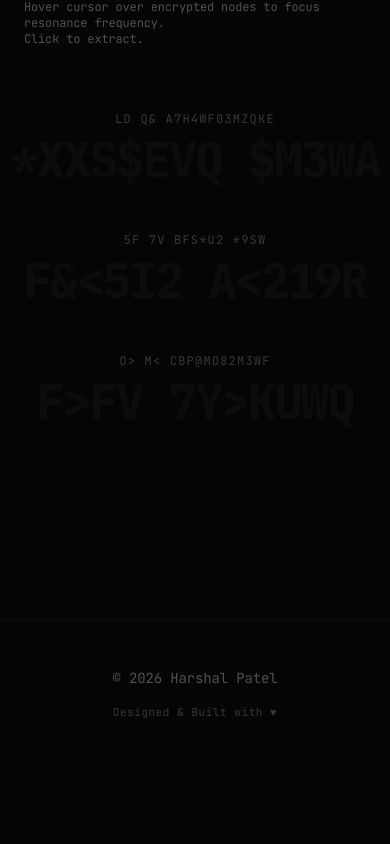
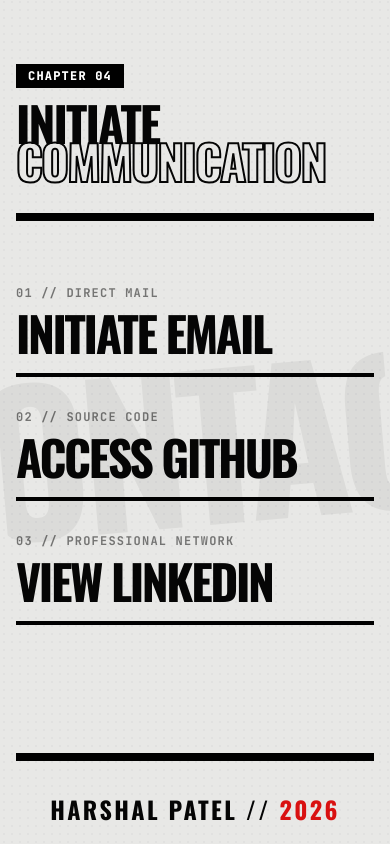
Before and after one commit to HarshalPatel1972/harshal-patel, a Next.js app: page / in a window 390 px wide. Shown: the part 5640-6484 px from the top of the page. Before the commit the page ends 6408 px from the top, so only its background shows below. Built offline with nearby package versions, Linux system fonts and the light colour scheme.

Commit message:
feat(contact): rebuilt contact section purely in mappa brutalism with thick ink borders, blood hover slashes, heavy display typography, and eradicated all data-decryption text scanning

```diff
--- a/src/components/Contact.tsx
+++ b/src/components/Contact.tsx
@@ -1,6 +1,6 @@
 "use client";
 
-import { useEffect, useRef, useState } from "react";
+import { useRef, useState } from "react";
 import { profile } from "@/data/profile";
 import { ScrollReveal } from "./ScrollReveal";
 import { animate as anime } from "animejs";
@@ -8,232 +8,142 @@ import { animate as anime } from "animejs";
 const LINKS = [
   {
     id: "email",
-    label: "01 // COMMUNICATION",
+    label: "01 // DIRECT MAIL",
     value: "INITIATE EMAIL",
-    href: `mailto:${profile.email}`, // We will preventDefault on this
-    color: "from-amber-300 to-orange-500",
+    href: `mailto:${profile.email}`,
   },
   {
     id: "github",
     label: "02 // SOURCE CODE",
     value: "ACCESS GITHUB",
     href: profile.github,
-    color: "from-violet-400 to-fuchsia-500",
   },
   {
     id: "linkedin",
-    label: "03 // PROFESSIONAL",
-    value: "VIEW NETWORK",
+    label: "03 // PROFESSIONAL NETWORK",
+    value: "VIEW LINKEDIN",
     href: profile.linkedin,
-    color: "from-blue-400 to-cyan-400",
   },
 ];
 
-/**
- * Rapidly scrambles characters to simulate encrypted data
- */
-function ScrambledData({ original, isCopied }: { original: string; isCopied?: boolean }) {
-  const [text, setText] = useState(original);
-
-  useEffect(() => {
-    // If copied, show the exact text immediately without scrambling
-    if (isCopied) {
-      setText(original);
-      return;
-    }
-
-    const chars = "ABCDEFGHIJKLMNOPQRSTUVWXYZ0123456789@#$%&*<>";
-    const interval = setInterval(() => {
-      setText(
-        original
-          .split("")
-          .map((c) =>
-            c === " " ? " " : chars[Math.floor(Math.random() * chars.length)]
-          )
-          .join("")
-      );
-    }, 60);
-    return () => clearInterval(interval);
-  }, [original, isCopied]);
-
-  return <span className="font-mono">{text}</span>;
-}
-
 export function Contact() {
   const containerRef = useRef<HTMLDivElement>(null);
-  const ringRef = useRef<HTMLDivElement>(null);
-  const target = useRef({ x: 500, y: 500, r: 0 });
-  const current = useRef({ x: 500, y: 500, r: 0 });
-  const requestRef = useRef<number | null>(null);
-
   const [copied, setCopied] = useState(false);
 
-  // Smooth lerp for the lens
-  useEffect(() => {
-    const update = () => {
-      current.current.x += (target.current.x - current.current.x) * 0.15;
-      current.current.y += (target.current.y - current.current.y) * 0.15;
-      current.current.r += (target.current.r - current.current.r) * 0.12;
+  const handleLinkClick = (e: React.MouseEvent<HTMLAnchorElement>, id: string) => {
+    // Global Impact Frame on any link click
+    document.body.style.animation = "none";
+    void document.body.offsetWidth;
+    document.body.style.animation = "impact-flash 0.3s cubic-bezier(0.4, 0, 0.2, 1)";
 
-      if (containerRef.current) {
-        containerRef.current.style.setProperty("--lens-x", `${current.current.x}px`);
-        containerRef.current.style.setProperty("--lens-y", `${current.current.y}px`);
-        containerRef.current.style.setProperty("--lens-r", `${current.current.r}px`);
-      }
-
-      requestRef.current = requestAnimationFrame(update);
-    };
-    requestRef.current = requestAnimationFrame(update);
-    return () => {
-      if (requestRef.current) cancelAnimationFrame(requestRef.current);
-    };
-  }, []);
-
-  const handleMouseMove = (e: React.MouseEvent) => {
-    if (!containerRef.current) return;
-    const rect = containerRef.current.getBoundingClientRect();
-    target.current.x = e.clientX - rect.left;
-    target.current.y = e.clientY - rect.top;
-  };
-
-  const handleMouseEnter = () => {
-    if (!copied) target.current.r = 180;
-  };
-
-  const handleMouseLeave = () => {
-    if (!copied) target.current.r = 0;
-  };
-
-  const handleLinkClick = (e: React.MouseEvent<HTMLAnchorElement>, id: string) => {
     if (id === "email") {
-      e.preventDefault(); // Stop mailto: behavior
+      e.preventDefault();
       navigator.clipboard.writeText(profile.email);
       setCopied(true);
 
-      // Massive lens expansion + color flash
-      target.current.r = 800;
+      const targetEl = e.currentTarget;
 
-      if (ringRef.current) {
-        anime(ringRef.current, {
-          borderColor: ["#10b981", "rgba(255,255,255,0.2)"],
-          boxShadow: [
-            "inset 0 0 100px rgba(16,185,129,0.5), inset 0 4px 10px rgba(255,255,255,0.2), 0 20px 40px rgba(0,0,0,0.5)",
-            "inset 0 0 40px rgba(255,255,255,0.05), inset 0 4px 10px rgba(255,255,255,0.2), 0 20px 40px rgba(0,0,0,0.5)"
+      // Brutalist shatter shake on copy
+      anime(targetEl, {
+        translateX: [
+           { value: 10, duration: 50 },
+           { value: -10, duration: 50 },
+           { value: 10, duration: 50 },
+           { value: 0, duration: 50 }
         ],
-          duration: 1500,
-          easing: "outExpo"
+        easing: 'easeInOutSine'
       });
-      }
 
       setTimeout(() => {
         setCopied(false);
-        target.current.r = 180; // Return to hover state size
       }, 2000);
     }
   };
 
   return (
-    <section id="contact" className="relative bg-[#050508] border-t border-white/[0.04]">
-      <ScrollReveal className="absolute top-12 left-6 md:left-12 z-40 block pointer-events-none">
-         <span className="text-sm font-mono text-violet-400 tracking-widest uppercase">
-            Data Decryption Matrix
-         </span>
-         <p className="text-white/30 text-xs font-mono mt-2 max-w-xs">
-            Hover cursor over encrypted nodes to focus resonance frequency.<br/>
-            Click to extract.
-         </p>
+    <section
+      id="contact"
+      ref={containerRef}
+      className="relative py-24 md:py-32 px-4 md:px-8 bg-[var(--text-bone)] flex flex-col items-center overflow-hidden"
+    >
+      {/* Halftone / Grain Texture Base */}
+      <div className="absolute inset-0 halftone-bg z-0 opacity-[0.05] pointer-events-none invert mix-blend-multiply" />
+
+      {/* Massive Background Typography */}
+      <div className="absolute top-1/2 left-1/2 -translate-x-1/2 -translate-y-1/2 w-full flex justify-center pointer-events-none overflow-hidden z-0 opacity-5 select-none rotate-[-5deg]">
+         <h2 className="text-[12rem] md:text-[25rem] font-black font-display text-[var(--bg-ink)] whitespace-nowrap leading-none tracking-tighter">
+            CONTACT
+         </h2>
+      </div>
+
+      <div className="w-full max-w-7xl relative z-10 flex flex-col pt-12">
+
+        {/* Header Block */}
+        <ScrollReveal duration={1000}>
+           <div className="bg-black text-white font-black font-mono text-xs tracking-widest px-3 py-1 inline-block mb-4">
+             CHAPTER 04
+           </div>
+           <h2 className="text-5xl md:text-8xl lg:text-9xl font-black font-display text-[var(--bg-ink)] uppercase tracking-[-0.04em] leading-[0.8] mb-16 md:mb-24 border-b-8 border-black pb-8">
+             INITIATE <br/> <span className="text-transparent" style={{ WebkitTextStroke: "2px var(--bg-ink)" }}>COMMUNICATION</span>
+           </h2>
         </ScrollReveal>
 
-      <div
-        ref={containerRef}
-        className="relative w-full h-[700px] flex items-center justify-center overflow-hidden cursor-none"
-        onMouseMove={handleMouseMove}
-        onMouseEnter={handleMouseEnter}
-        onMouseLeave={handleMouseLeave}
-      >
-        {/* =========================================
-            BACKGROUND LAYER: Scrambled & Clickable
-            ========================================= */}
-        <div className="absolute inset-0 flex flex-col items-center justify-center gap-12 z-10 w-full">
-          {LINKS.map((link) => {
+        {/* Links Container */}
+        <div className="flex flex-col gap-8 md:gap-12 pl-0 md:pl-24">
+          {LINKS.map((link, i) => {
             const isEmailCopied = copied && link.id === "email";
-            const textValue = isEmailCopied ? "DATA EXTRACTED" : link.value;
+            const textValue = isEmailCopied ? "EMAIL COPIED" : link.value;
 
             return (
+              <ScrollReveal key={link.id} duration={1000} delay={i * 150} direction="left">
                 <a
-                key={link.id + "-bg"}
                   href={link.href}
                   target={link.id !== "email" ? "_blank" : undefined}
                   rel="noopener noreferrer"
                   onClick={(e) => handleLinkClick(e, link.id)}
-                className="text-center block outline-none w-full"
-                onMouseEnter={() => !copied && (target.current.r = 280)}
-                onMouseLeave={() => !copied && (target.current.r = 180)}
+                  className="group relative block w-full outline-none"
                 >
-                <div className="text-xs md:text-sm font-mono text-white/20 mb-2 tracking-widest transition-colors duration-300">
-                  <ScrambledData original={link.label} isCopied={isEmailCopied} />
+                  {/* Hover Slash Background */}
+                  <div className="absolute top-0 bottom-0 left-[-20px] right-[-20%] bg-[var(--accent-blood)] origin-left scale-x-0 group-hover:scale-x-100 transition-transform duration-500 ease-[cubic-bezier(0.86,0,0.07,1)] z-0 brutal-shadow manga-cut-tr" />
+
+                  <div className="relative z-10 flex flex-col md:flex-row md:items-end justify-between border-b-4 border-black group-hover:border-transparent pb-4 transition-colors">
+
+                    <div>
+                      <div className="text-xs sm:text-sm font-bold font-mono text-black/50 tracking-widest mb-2 group-hover:text-black/80 transition-colors">
+                        {link.label}
                       </div>
-                <div
-                  className="text-5xl md:text-7xl lg:text-8xl font-black text-white/[0.03] uppercase tracking-tighter"
-                  style={{ fontFamily: "var(--font-display)" }}
-                >
-                  <ScrambledData original={textValue} isCopied={isEmailCopied} />
+
+                      <div className="text-5xl sm:text-6xl md:text-8xl lg:text-9xl font-black font-display uppercase tracking-tighter text-[var(--bg-ink)] group-hover:text-[var(--text-bone)] transition-colors duration-300 pointer-events-none">
+                        {textValue}
+                      </div>
+                    </div>
+
+                    {/* Brutalist Arrow/CTA */}
+                    <div className="hidden md:flex w-16 h-16 bg-black text-white items-center justify-center brutal-shadow group-hover:bg-[var(--bg-ink)] group-hover:rotate-45 transition-transform duration-300 origin-center mb-4">
+                       <svg width="24" height="24" viewBox="0 0 24 24" fill="none" stroke="currentColor" strokeWidth="3" strokeLinecap="square">
+                         <path d="M5 12h14M12 5l7 7-7 7"/>
+                       </svg>
+                    </div>
+
                   </div>
                 </a>
+              </ScrollReveal>
             );
           })}
         </div>
 
-        {/* =========================================
-            FOREGROUND LAYER: Real Data, Masked
-            ========================================= */}
-        <div
-          className="absolute inset-0 flex flex-col items-center justify-center gap-12 z-20 pointer-events-none w-full bg-[#0a0a0f]/40 backdrop-blur-sm"
-          style={{
-            clipPath: `circle(var(--lens-r, 0px) at var(--lens-x, 50%) var(--lens-y, 50%))`,
-          }}
-        >
-          {LINKS.map((link) => {
-            const isEmailCopied = copied && link.id === "email";
-            const textValue = isEmailCopied ? "DATA EXTRACTED" : link.value;
-            // When copied, turn the email gradient emerald green
-            const gradientColors = isEmailCopied ? "from-emerald-300 to-teal-400" : link.color;
-
-            return (
-              <div key={link.id + "-fg"} className="text-center w-full">
-                <div className="text-xs md:text-sm font-mono text-white/80 mb-2 tracking-widest">
-                  {link.label}
-                </div>
-                <div
-                  className={`text-5xl md:text-7xl lg:text-8xl font-black uppercase tracking-tighter bg-gradient-to-r ${gradientColors} bg-clip-text text-transparent transform md:scale-105 transition-all duration-500 ${isEmailCopied ? 'scale-110 tracking-widest drop-shadow-[0_0_15px_rgba(16,185,129,0.5)]' : ''}`}
-                  style={{ fontFamily: "var(--font-display)" }}
-                >
-                  {textValue}
-                </div>
-              </div>
-            );
-          })}
+        {/* Footer Brutalist Block */}
+        <ScrollReveal duration={1000} delay={500} className="mt-32 border-t-8 border-black pt-8 flex flex-col md:flex-row justify-between items-center gap-6">
+           <div className="text-2xl font-black font-display uppercase tracking-widest text-[var(--bg-ink)]">
+             {profile.name} // <span className="text-[var(--accent-blood)]">2026</span>
            </div>
 
-        {/* =========================================
-            THE LENS FRAME (Physical Glass Ring)
-            ========================================= */}
-        <div
-          ref={ringRef}
-          className="absolute z-30 pointer-events-none rounded-full border border-white/20"
-          style={{
-            left: "calc(var(--lens-x, 50%) - var(--lens-r, 0px))",
-            top: "calc(var(--lens-y, 50%) - var(--lens-r, 0px))",
-            width: "calc(var(--lens-r, 0px) * 2)",
-            height: "calc(var(--lens-r, 0px) * 2)",
-            backdropFilter: "blur(0px) saturate(1.5) contrast(1.2)",
-            boxShadow:
-              "inset 0 0 40px rgba(255,255,255,0.05), inset 0 4px 10px rgba(255,255,255,0.2), 0 20px 40px rgba(0,0,0,0.5)",
-          }}
-        >
-          {/* Subtle crosshair in the center of the lens */}
-          <div className={`absolute top-1/2 left-1/2 -translate-x-1/2 -translate-y-1/2 w-1 h-1 rounded-full transition-colors duration-300 ${copied ? 'bg-emerald-400 scale-150 shadow-[0_0_10px_#10b981]' : 'bg-white/50'}`} />
+           <div className="flex items-center gap-4 text-xs font-bold font-mono text-black/60 uppercase">
+              <span>All Systems Nominal</span>
+              <div className="w-3 h-3 bg-black rounded-full" />
            </div>
+        </ScrollReveal>
+
       </div>
     </section>
   );
```
Lines whose indentation alone changed are shown as unchanged.
